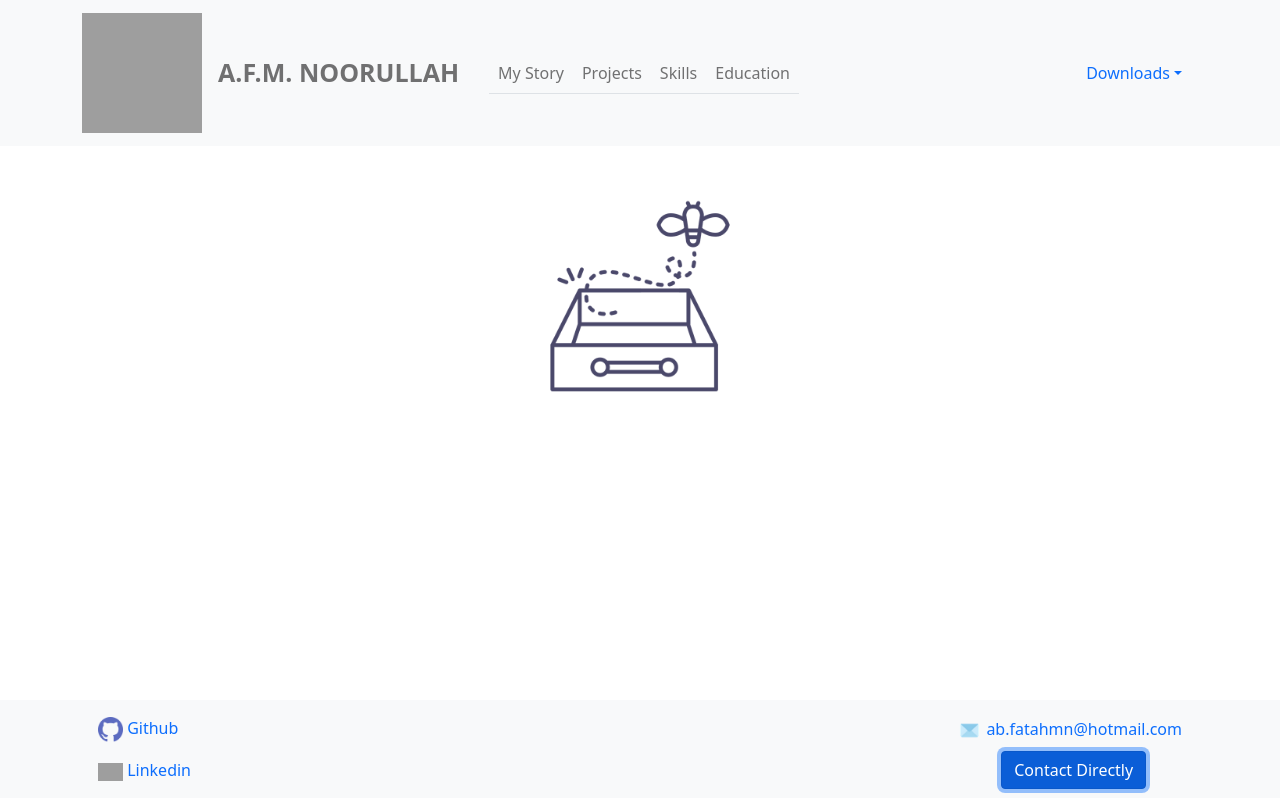
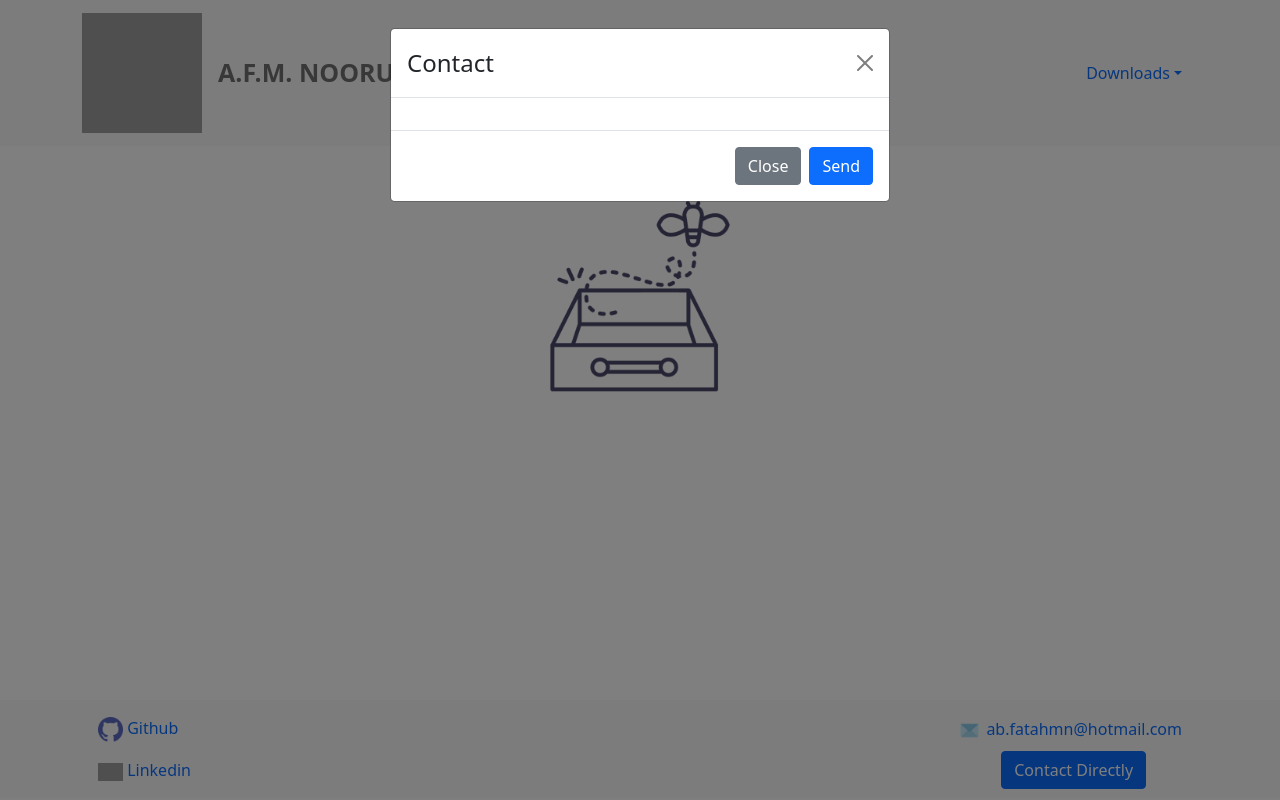
Before and after one commit to fffffatah/portfolio, a React (Create React App) app: page /research in a window 1280 px wide. Both pictures are taken after a click on the button "Contact Directly". Built offline with nearby package versions, Linux system fonts and the light colour scheme; grey boxes are pictures that could not be loaded.

Commit message:
add contact modal

```diff
--- a/src/components/layouts/BottomNav.js
+++ b/src/components/layouts/BottomNav.js
@@ -8,8 +8,15 @@ import { Col } from "react-bootstrap";
 import { Image } from "react-bootstrap";
 import { NavItem } from "react-bootstrap";
 import { Button } from "react-bootstrap";
+import { useState } from "react";
+import { Modal } from "react-bootstrap";
+
 
 export default function BottomNav(){
+    const [show, setShow] = useState(false);
+
+    const handleClose = () => setShow(false);
+    const handleShow = () => setShow(true);
     return(
         <footer style={{"position":"relative"},{"padding-top":"25px"}}>
             <Navbar expand="lg" variant="light" bg="light">
@@ -25,11 +32,25 @@ export default function BottomNav(){
                         <Nav.Link href="mailto: ab.fatahmn@hotmail.com"><Image src={Email} height="25px" width="25px" fluid/> ab.fatahmn@hotmail.com</Nav.Link>
                     </NavItem>
                     <NavItem style={{"padding-left":"60px"}}>
-                        <Button>Contact Directly</Button>
+                        <Button onClick={handleShow}>Contact Directly</Button>
                     </NavItem>
                 </div>
             </Container>
             </Navbar>
+            <Modal show={show} onHide={handleClose}>
+                <Modal.Header closeButton>
+                <Modal.Title>Contact</Modal.Title>
+                </Modal.Header>
+                <Modal.Body></Modal.Body>
+                <Modal.Footer>
+                <Button variant="secondary" onClick={handleClose}>
+                    Close
+                </Button>
+                <Button variant="primary" onClick={handleClose}>
+                    Send
+                </Button>
+                </Modal.Footer>
+            </Modal>
         </footer>
     );
 }
```
